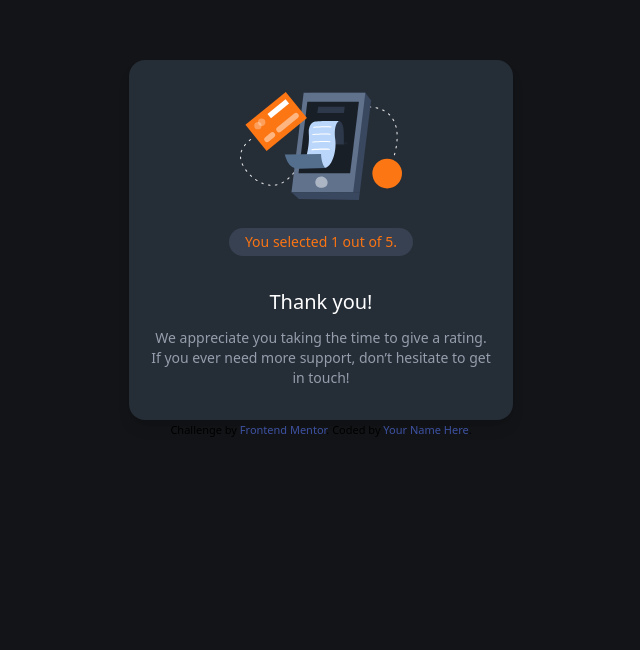
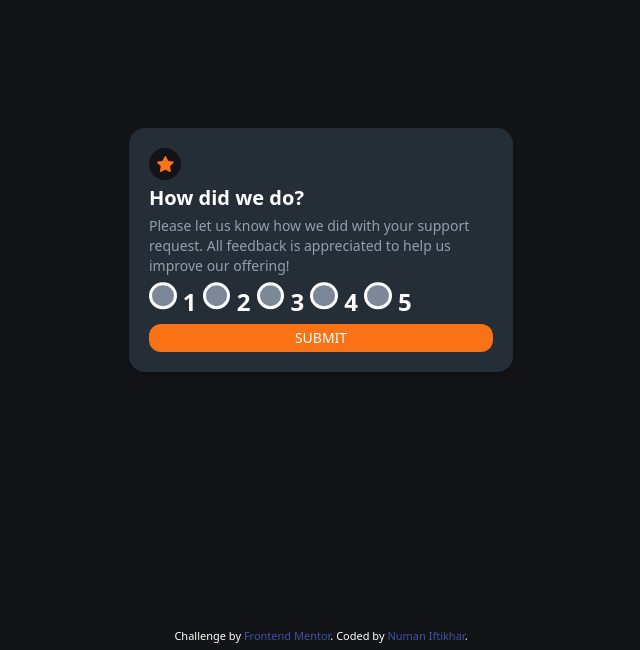
Before and after one commit to numan-iftikhar/interactive-rating-FEM, a website built with Vite: page index.html in a window 1280 px wide. Shown: the part 150-800 px from the top of the page, without its empty margins (319-959 px from the left). Built offline with nearby package versions, Linux system fonts and the light colour scheme.

Commit message:
adjust footer at end

```diff
--- a/index.html
+++ b/index.html
@@ -19,7 +19,7 @@
     class="flex flex-col items-center justify-center h-screen bg-veryDarkBlue text-sm"
   >
     <!-- Rating state start -->
-    <main class="hidden w-96 p-5 bg-darkBlue text-white rounded-2xl shadow-lg">
+    <main class=" w-96 p-5 bg-darkBlue text-white rounded-2xl shadow-lg">
       <div
         class="star w-8 h-8 flex items-center justify-center rounded-2xl bg-veryDarkBlue"
       >
@@ -67,7 +67,7 @@
 
     <!-- Thank you state start -->
     <section
-      class="thankYou w-96 px-5 py-8 bg-darkBlue text-white rounded-2xl shadow-lg text-center"
+      class="hidden thankYou w-96 px-5 py-8 bg-darkBlue text-white rounded-2xl shadow-lg text-center"
     >
       <img class="mx-auto mb-7" src="images/illustration-thank-you.svg" alt="" />
       <p class="ratings bg-gray-700 w-fit mx-auto py-1 px-4 rounded-2xl mb-8 text-orange">You selected <span>1</span> out of 5.</p>
@@ -80,11 +80,11 @@
 
     <!-- Thank you state end -->
 
-    <div class="attribution">
+    <div class="attribution absolute bottom-0 text-white text-sm pb-1">
       Challenge by
       <a href="https://www.frontendmentor.io?ref=challenge" target="_blank"
         >Frontend Mentor</a
-      >. Coded by <a href="#">Your Name Here</a>.
+      >. Coded by <a href="#">Numan Iftikhar</a>.
     </div>
   </body>
 </html>
```
